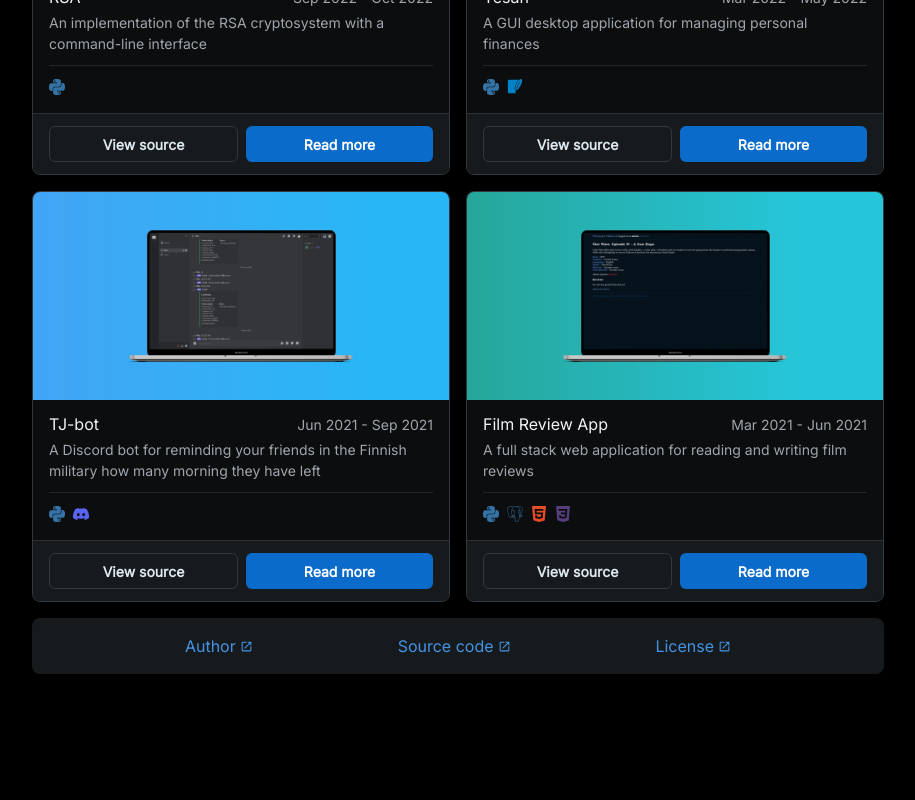
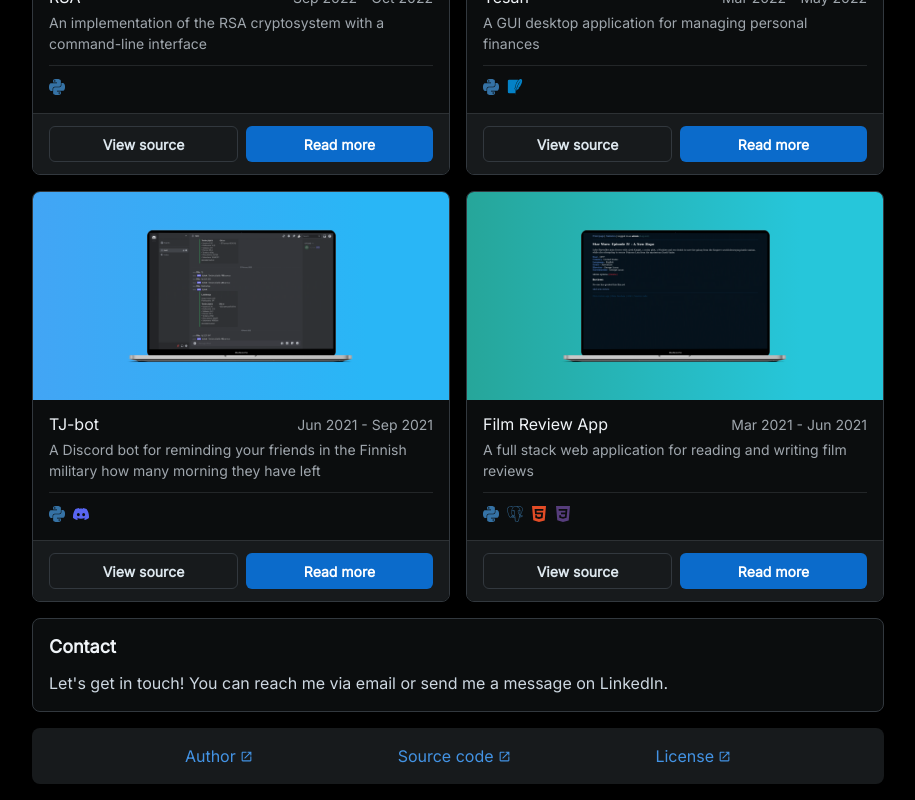
Before and after one commit to rikurauhala/rikurauhala.github.io, a React (Vite) app: page / in a window 1280 px wide. Shown: the part 3158-3958 px from the top of the page, without its empty margins (182-1097 px from the left). Before the commit the page ends 3848 px from the top, so only its background shows below. Built offline with nearby package versions, Linux system fonts and the light colour scheme.

Commit message:
Add Contact section

```diff
--- a/src/App.tsx
+++ b/src/App.tsx
@@ -4,6 +4,7 @@ import Stack from '@mui/joy/Stack'
 import { CssVarsProvider } from '@mui/joy/styles'
 
 import About from './components/About'
+import Contact from './components/Contact'
 import Footer from './components/Footer'
 import Info from './components/Info'
 import Projects from './components/Projects'
@@ -17,7 +18,7 @@ const App = (): JSX.Element => {
           <Info />
           <About />
           <Projects />
-          {/* Contact */}
+          <Contact />
           <Footer />
         </Stack>
       </Container>
--- /dev/null
+++ b/src/components/Contact/Contact.tsx
@@ -0,0 +1,8 @@
+import Section from '~/components/Section'
+import { contact } from '~/content/contact'
+
+const Contact = (): JSX.Element => {
+  return <Section content={contact} title="Contact" />
+}
+
+export default Contact
--- /dev/null
+++ b/src/components/Contact/index.tsx
@@ -0,0 +1,3 @@
+import Contact from './Contact'
+
+export default Contact
--- /dev/null
+++ b/src/content/contact.ts
@@ -0,0 +1,3 @@
+export const contact = `
+  Let's get in touch! You can reach me via email or send me a message on LinkedIn.
+`
```
